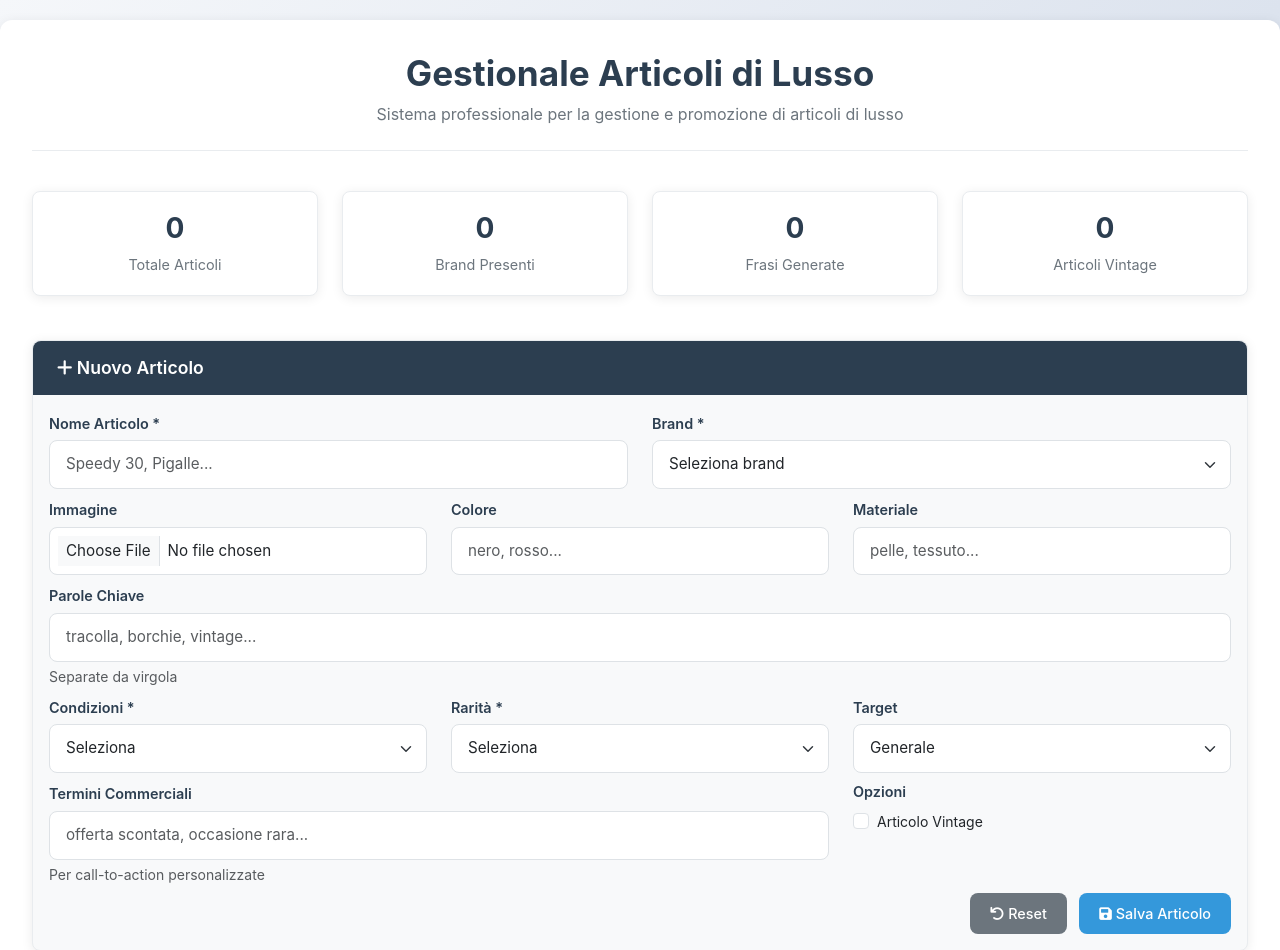
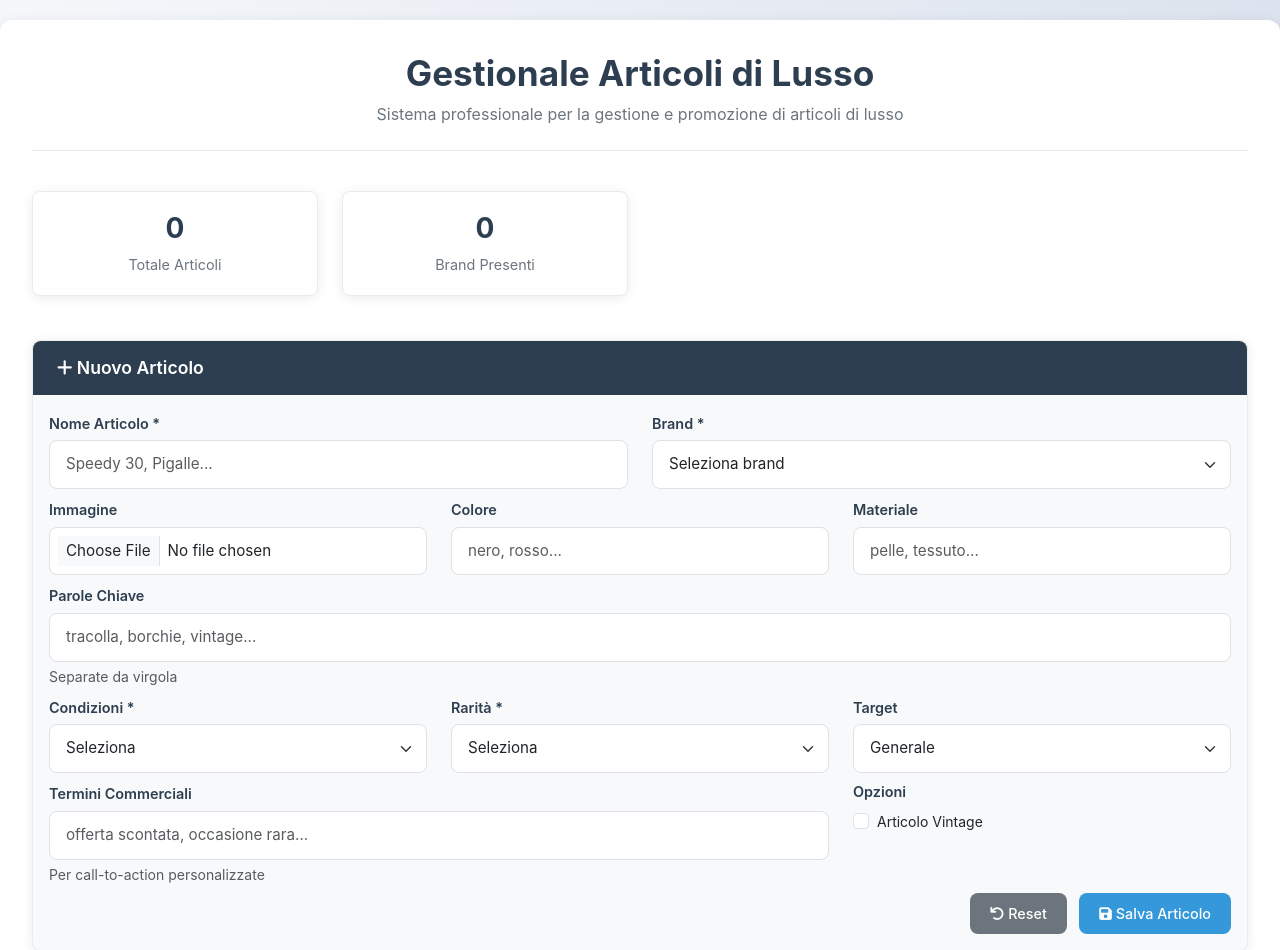
Before and after one commit to FlavioLombardi95/dist_gestionale, a Flask app: page / in a window 1280 px wide. Shown: the top 950 px of the page. Run offline with Flask 3, Linux system fonts and the light colour scheme; data that the repository does not hold is empty; some libraries are stand-ins or nearby versions.

Commit message:
🧹 Semplificazione Frontend - Rimossi Contatori Superflui - Rimosso contatore Frasi Generate (logica complessa non necessaria) - Rimosso contatore Articoli Vintage (metrica non essenziale) - Dashboard semplificata: solo Totale Articoli e Brand Presenti - UI più pulita e focalizzata su metriche principali

```diff
--- a/templates/index.html
+++ b/templates/index.html
@@ -490,18 +490,8 @@
                     <p>Brand Presenti</p>
                 </div>
             </div>
-            <div class="col-md-3 col-6">
-                <div class="stats-card">
-                    <h3 id="frasiGenerate">0</h3>
-                    <p>Frasi Generate</p>
-                </div>
-            </div>
-            <div class="col-md-3 col-6">
-                <div class="stats-card">
-                    <h3 id="articoliVintage">0</h3>
-                    <p>Articoli Vintage</p>
-                </div>
-            </div>
+
+
         </div>
 
         <!-- Form migliorato per nuovo articolo -->
@@ -759,7 +749,7 @@
     <script>
         let articoliGlobal = [];
         let brandSelezionato = null;
-        let frasiGenerateCount = 0;
+
 
         // Configurazione animazioni
         const animationConfig = {
@@ -807,32 +797,17 @@
         async function updateStats(articoli) {
             const totalArticoli = articoli.length;
             const totalBrands = [...new Set(articoli.map(a => a.brand))].length;
-            const articoliVintage = articoli.filter(a => a.vintage).length;
+
 
             // Statistiche frasi semplificate (endpoint rimosso)
-            frasiGenerateCount = articoli.filter(a => a.keywords && a.keywords.length > 0).length;
+
 
             // Animazione contatori
-            animateCounter('totalArticoli', totalArticoli);
-            animateCounter('totalBrands', totalBrands);
-            animateCounter('frasiGenerate', frasiGenerateCount);
-            animateCounter('articoliVintage', articoliVintage);
+                          animateCounter('totalArticoli', totalArticoli);
+              animateCounter('totalBrands', totalBrands);
         }
 
-        function showAdvancedFraseStats(stats) {
-            // Aggiungi tooltip avanzato alla statistica frasi
-            const frasiElement = document.getElementById('frasiGenerate');
-            if (frasiElement && stats.stats_stili) {
-                const stiliInfo = Object.entries(stats.stats_stili)
-                    .map(([stile, count]) => `${stile}: ${count}`)
-                    .join(', ');
 
-                frasiElement.parentElement.title =
-                    `Frasi per stile: ${stiliInfo}\n` +
-                    `Articoli attivi: ${stats.total_articoli_con_frasi}\n` +
-                    `Algoritmo ottimizzato attivo`;
-            }
-        }
 
         function animateCounter(elementId, targetValue) {
             const element = document.getElementById(elementId);
@@ -895,7 +870,6 @@
                     }
                 });
 
-                frasiGenerateCount++;
                 updateStats(articoliGlobal);
                 showAlert('Messaggio generato con successo!', 'success');
 
```
